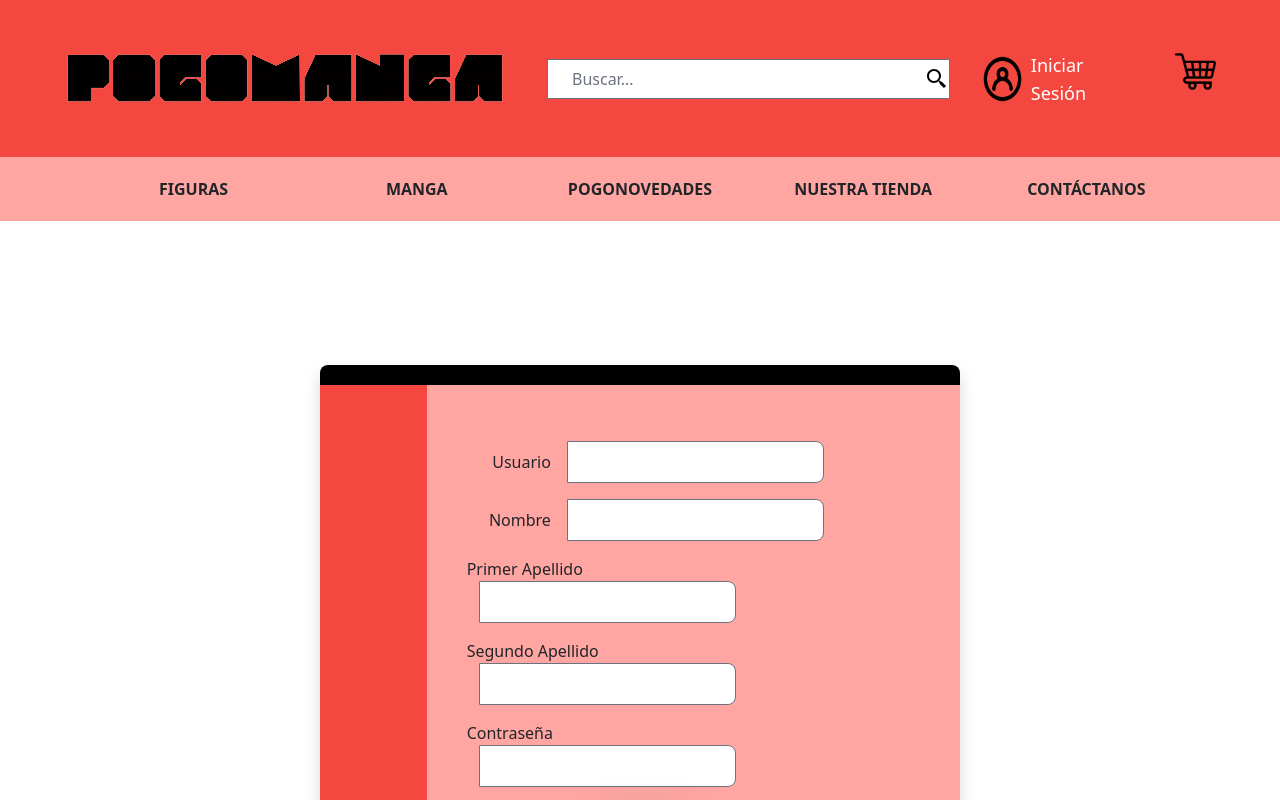
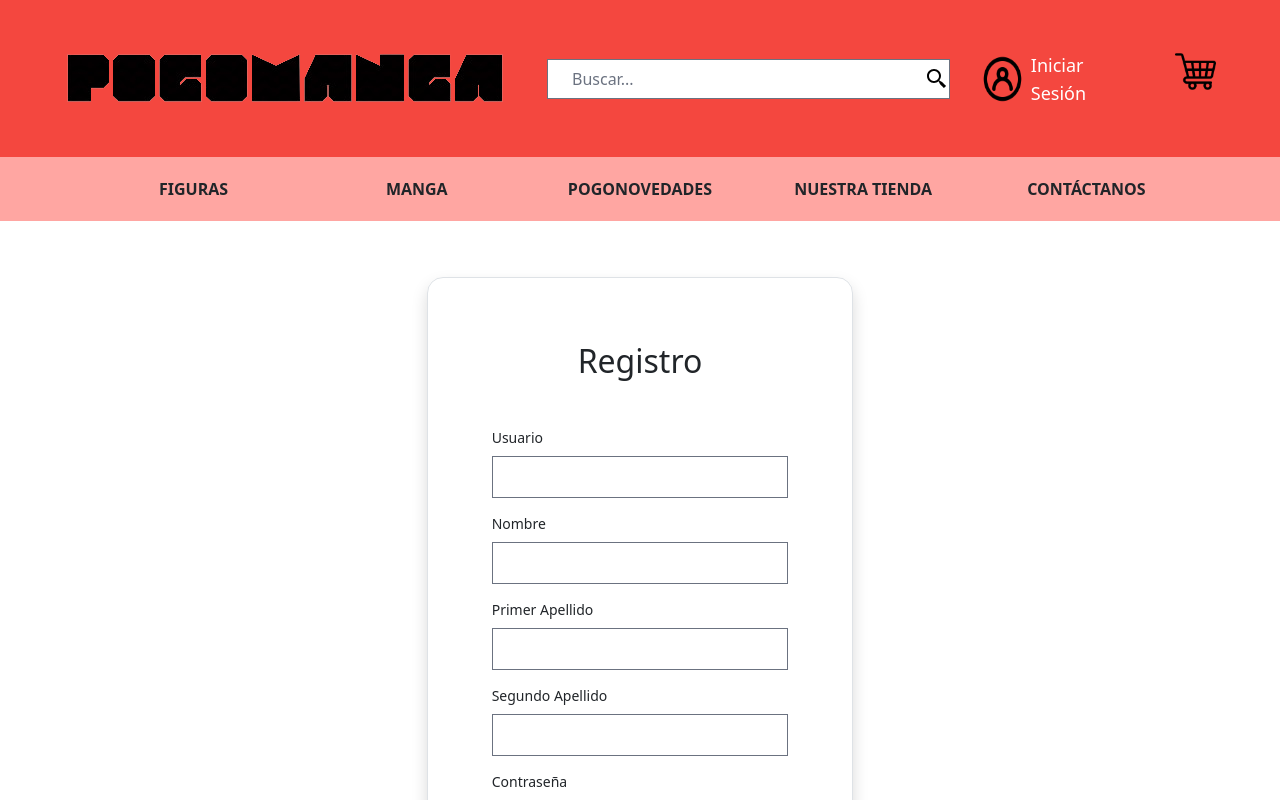
Before and after one commit to T1Chon/PogoManga, an Angular app: page /register in a window 1280 px wide. Shown: the top 800 px of the page. Built offline with nearby package versions, Linux system fonts and the light colour scheme.

Commit message:
Css register

```diff
--- a/src/app/components/login/login.component.html
+++ b/src/app/components/login/login.component.html
@@ -20,19 +20,9 @@
                 type="submit" (click)="onLogin()">Inicia sesión</button>
         </label>
 
-        <p class="mt-5 text-center">No tienes cuenta todavia? <span class="font-semibold cursor-pointer" [routerLink]="['/register']">Registrate</span></p>
+
         <label>
-            <!-- <div class="">
-            <div id="g_id_onload"
-                data-client_id="31992607121-23bba5v4cm48mb7eqvhm5hjn3hleavbi.apps.googleusercontent.com"
-                data-context="signup" data-ux_mode="redirect"
-                data-login_uri="http://pogomangaapi.com:3001/auth/google" data-auto_prompt="false">
-            </div>
-
-            <div class="g_id_signin" data-type="standard" data-shape="rectangular" data-theme="outline"
-                data-text="signin_with" data-size="large" data-logo_alignment="left">
-            </div>
-            </div> -->
+            <p class="mt-5 text-center">No tienes cuenta todavia? <span class="font-semibold cursor-pointer" [routerLink]="['/register']">Registrate</span></p>
         </label>
     </form>
 </div>
--- a/src/app/components/login/login.component.ts
+++ b/src/app/components/login/login.component.ts
@@ -1,12 +1,11 @@
 import { Component } from '@angular/core';
 import { FormsModule } from '@angular/forms';
 import { HttpClient, HttpClientModule } from '@angular/common/http';
-import { Router } from '@angular/router';
-
+import { RouterLink } from '@angular/router';
 @Component({
   selector: 'app-login',
   standalone: true,
-  imports: [FormsModule, HttpClientModule],
+  imports: [FormsModule, HttpClientModule, RouterLink],
   templateUrl: './login.component.html',
   styleUrl: './login.component.css'
 })
--- a/src/app/components/register/register.component.html
+++ b/src/app/components/register/register.component.html
@@ -1,46 +1,32 @@
-<main class=" my-36 flex items-center justify-center">
+<main class=" ">
+    <div class="mx-auto border border-gray-700 w-1/3 p-16 rounded-2xl my-14 shadow">
+        <h2 class="mb-5 text-center">Registro</h2>
+        <form action="" method="post" class="flex flex-col gap-y-4">
+            <label for="user" class="flex justify-center items-start flex-col ">
+                <h2 class="text-sm">Usuario</h2>
+                <input type="text" name="User" id="user" cols="15" rows="1" maxlength="15" class="w-full"
+                    [(ngModel)]="registerObj.usuario">
+            </label>
+            <label for="name" class="flex justify-center items-start flex-col  ">
+                <h2 class="text-sm">Nombre</h2>
+                <input type="text" name="name" id="psw" cols="15" rows="1" maxlength="15" placeholder="" class="w-full"
+                    [(ngModel)]="registerObj.nombre">
+            </label>
+            <label for="firstname" class="flex justify-center items-start flex-col ">
+                <h2 class="text-sm">Primer Apellido</h2>
+                <input type="text" name="firstname" id="psw" cols="15" rows="1" maxlength="15" placeholder=""
+                    class="w-full" [(ngModel)]="registerObj.apellido1">
+            </label>
+            <label for="secondname" class="flex justify-center items-start flex-col">
+                <h2 class="text-sm">Segundo Apellido</h2>
+                <input type="text" name="secondname" id="psw" cols="15" rows="1" maxlength="15" placeholder=""
+                    class="w-full" [(ngModel)]="registerObj.apellido2">
+            </label>
+            <label for="password" class="flex justify-center items-start flex-col ">
+                <h2 class="text-sm">Contraseña</h2>
+                <input type="password" name="password" id="psw" cols="15" rows="1" maxlength="15" placeholder=""
+                    class="w-full" [(ngModel)]="registerObj.contrasena">
 
-    <div class="flex-col lg:w-2/4 md:w-2/4 sm:w-2/4 shadow rounded-lg overflow-hidden">
-        <div class=" bg-black p-2.5"></div>
-        <div class="grid grid-cols-12" id="page">
-
-            <div class="col-span-2 bg-redHeader-500">
-                <div class="flex-col text-center justify-center pt-3">
-                </div>
-            </div>
-            <div class="col-span-10 p-10 bg-redHeader-300">
-                <div class="flex flex-col items-center pt-3 w-full" id="a">
-                    <form action="" method="post" class="w-2/2 pr-24">
-                        <label for="user" class="flex justify-end ">
-                            <p>
-                                Usuario
-                                <input type="text" name="User" id="user" cols="15" rows="1" maxlength="15"
-                                    class="rounded-end-3 ml-3" [(ngModel)]="registerObj.usuario">
-                            </p>
-                        </label>
-                        <label for="name" class="flex  justify-end ">
-                            <p> Nombre
-                            <input type="text" name="name" id="psw" cols="15" rows="1" maxlength="15"
-                                placeholder="" class="rounded-end-3 ml-3" [(ngModel)]="registerObj.nombre">
-                            </p>
-                        </label>
-                        <label for="firstname" class="flex  justify-end">
-                            <p> Primer Apellido
-                            <input type="text" name="firstname" id="psw" cols="15" rows="1" maxlength="15"
-                                placeholder="" class="rounded-end-3 ml-3" [(ngModel)]="registerObj.apellido1">
-                            </p>
-                        </label>
-                        <label for="secondname" class="flex justify-end">
-                            <p> Segundo Apellido
-                            <input type="text" name="secondname" id="psw" cols="15" rows="1" maxlength="15"
-                                placeholder="" class="rounded-end-3 ml-3" [(ngModel)]="registerObj.apellido2">
-                            </p>
-                        </label>
-                        <label for="password" class="flex  justify-end">
-                            <p> Contraseña
-                            <input type="password" name="password" id="psw" cols="15" rows="1" maxlength="15"
-                                placeholder="" class="rounded-end-3 ml-3" [(ngModel)]="registerObj.contrasena">
-                            </p>
             </label>
             <label for="button" class="flex justify-center ">
                 <button
@@ -62,8 +48,4 @@
             </label>
         </form>
     </div>
-            </div>
-            <div class=""></div>
-        </div>
-    </div>
 </main>
```
Also changed, not shown: 1 other file (tests, documents, lock files or other folders). Lines whose indentation alone changed are shown as unchanged.
